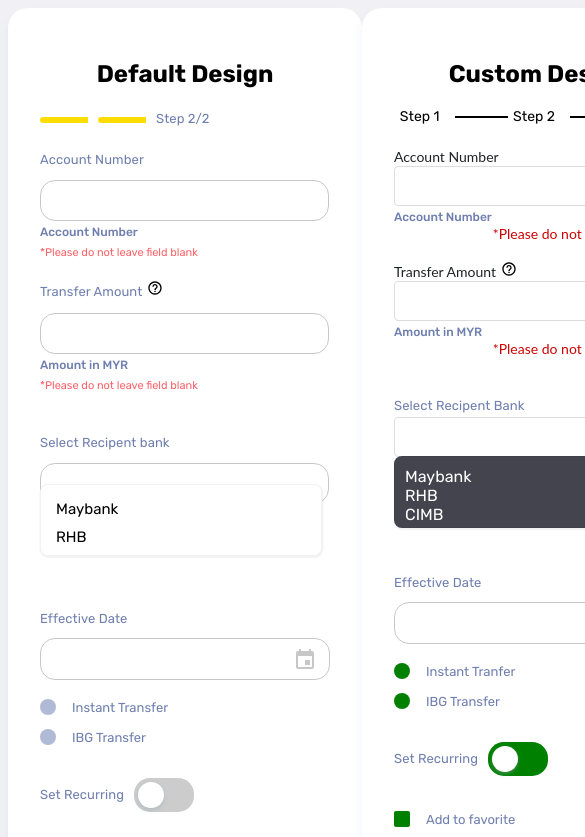
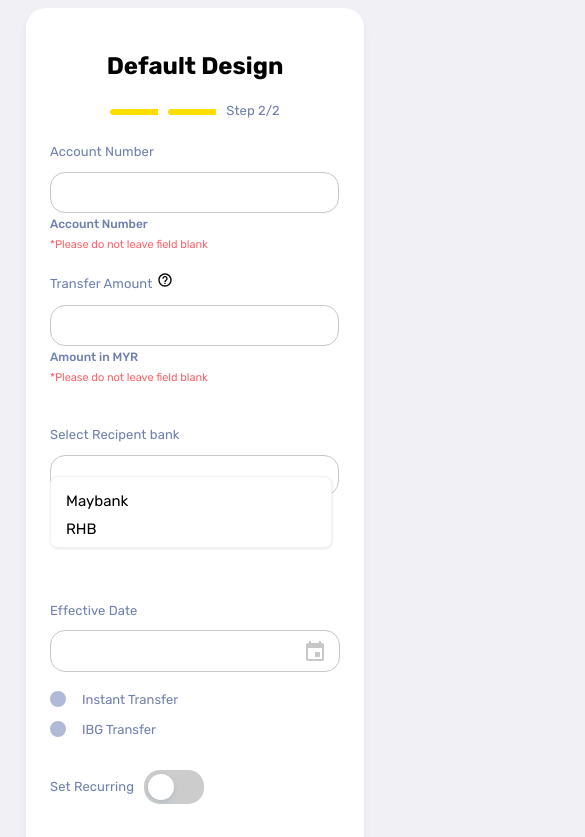
Before and after one commit to shinghuey27/dyno-web, a React (Create React App) app: page / in a window 390 px wide. Shown: the top 837 px of the page, 585 px wide, since content can reach past the window. Built offline with nearby package versions, Linux system fonts and the light colour scheme.

Commit message:
responsive design

```diff
--- a/public/index.html
+++ b/public/index.html
@@ -11,6 +11,7 @@
     />
     <link rel="apple-touch-icon" href="%PUBLIC_URL%/logo192.png" />
     <link rel="stylesheet" href="https://fonts.googleapis.com/icon?family=Material+Icons">
+    <meta content="width=device-width, initial-scale=1" name="viewport" />
 
     <!--
       manifest.json provides metadata used when your web app is installed on a
--- a/src/App.css
+++ b/src/App.css
@@ -9,7 +9,7 @@
   display: none;
 }
 
-.itemList{
+.itemList {
   color: white;
 }
 .itemList:hover {
@@ -22,15 +22,23 @@
   margin-top: 1rem;
 }
 .field {
-  height: 100vh;
+  height: auto;
   background: rgb(255, 255, 255);
   box-shadow: 0px 5px 10px 0px rgba(112, 136, 210, 0.1);
   border-radius: 20px;
   border: none;
   width: 40vw;
   margin: auto;
+  min-height: 890px;
+  margin-bottom: 1rem;
+  padding: 1.5rem;
 }
-
+@media only screen and (max-width: 320px) {
+  .field {
+    min-width: 300px;
+    padding: 0.5rem;
+  }
+}
 html {
   font-family: "Rubik", sans-serif;
 }
@@ -71,7 +79,6 @@ html {
   font-family: "Lato";
 }
 
-
 .react-datepicker__day:hover {
   border-radius: 50%;
   color: #0e1b42;
@@ -102,9 +109,8 @@ html {
 .react-datepicker__month {
   margin: 1rem;
 }
-.react-datepicker__current-month{
+.react-datepicker__current-month {
   font-family: "Rubik", sans-serif;
-
 }
 .react-datepicker__day-name {
   font-size: 12px;
@@ -153,7 +159,7 @@ html {
   font-weight: 400;
 }
 
-.datepick2{
+.datepick2 {
   background-color: #61aa6a;
 }
 
@@ -174,13 +180,12 @@ html {
   color: #c7c7c7;
 }
 
-
-.react-datepicker__day--keyboard-selected{
+.react-datepicker__day--keyboard-selected {
   background-color: transparent;
 }
 
-.react-datepicker__year-read-view--selected-year{
+.react-datepicker__year-read-view--selected-year {
   color: #ffffff;
   font-family: "Rubik", sans-serif;
-  margin-right: .5rem;
+  margin-right: 0.5rem;
 }
--- a/src/App.js
+++ b/src/App.js
@@ -4,7 +4,7 @@ import DefaultDesign from "./Screen/DefaultDesign";
 
 function App() {
   return (
-   <div style={{display:"flex"}}>
+   <div style={{display:"flex",flexWrap:"wrap"}}>
    <DefaultDesign />
    <CustomDesign />
    </div>
--- a/src/Screen/CustomDesign.js
+++ b/src/Screen/CustomDesign.js
@@ -23,7 +23,10 @@ const renderCalendar = ({ className, children }) => {
 
 const CustomDesign = () => {
   return (
-    <fieldset className="field" style={{ padding: "2rem" }}>
+    <fieldset
+      className="field"
+
+    >
       {/* <Button  /> */}
       <h2 style={{ display: "flex", justifyContent: "center" }}>
         Custom Design
@@ -157,7 +160,9 @@ const CustomDesign = () => {
         }}
         item={{
           style: {
-            backgroundColor: "#44444F"
+            backgroundColor: "#44444F",
+            marginBottom:".5rem",
+            cursor:"pointer"
           },
           className: "itemList"
         }}
--- a/src/Screen/DefaultDesign.js
+++ b/src/Screen/DefaultDesign.js
@@ -11,7 +11,7 @@ import { sampleItem } from "../SampleData/List";
 
 const DefaultDesign = () => {
   return (
-    <fieldset className="field" style={{ padding: "2rem" }}>
+    <fieldset className="field">
       {/* <Button  /> */}
       <h2 style={{ display: "flex", justifyContent: "center" }}>
         Default Design
@@ -19,7 +19,14 @@ const DefaultDesign = () => {
 
       {/* 7 Molecules  */}
       {/* 1. Stepper */}
-      <Stepper stepOne stepTwo label={{ label: "Step 2/2" }} />
+      <Stepper
+        container={{
+          style: { justifyContent: "center" }
+        }}
+        stepOne
+        stepTwo
+        label={{ label: "Step 2/2" }}
+      />
       <br />
       {/* ------------------------------------------------- */}
 
```
